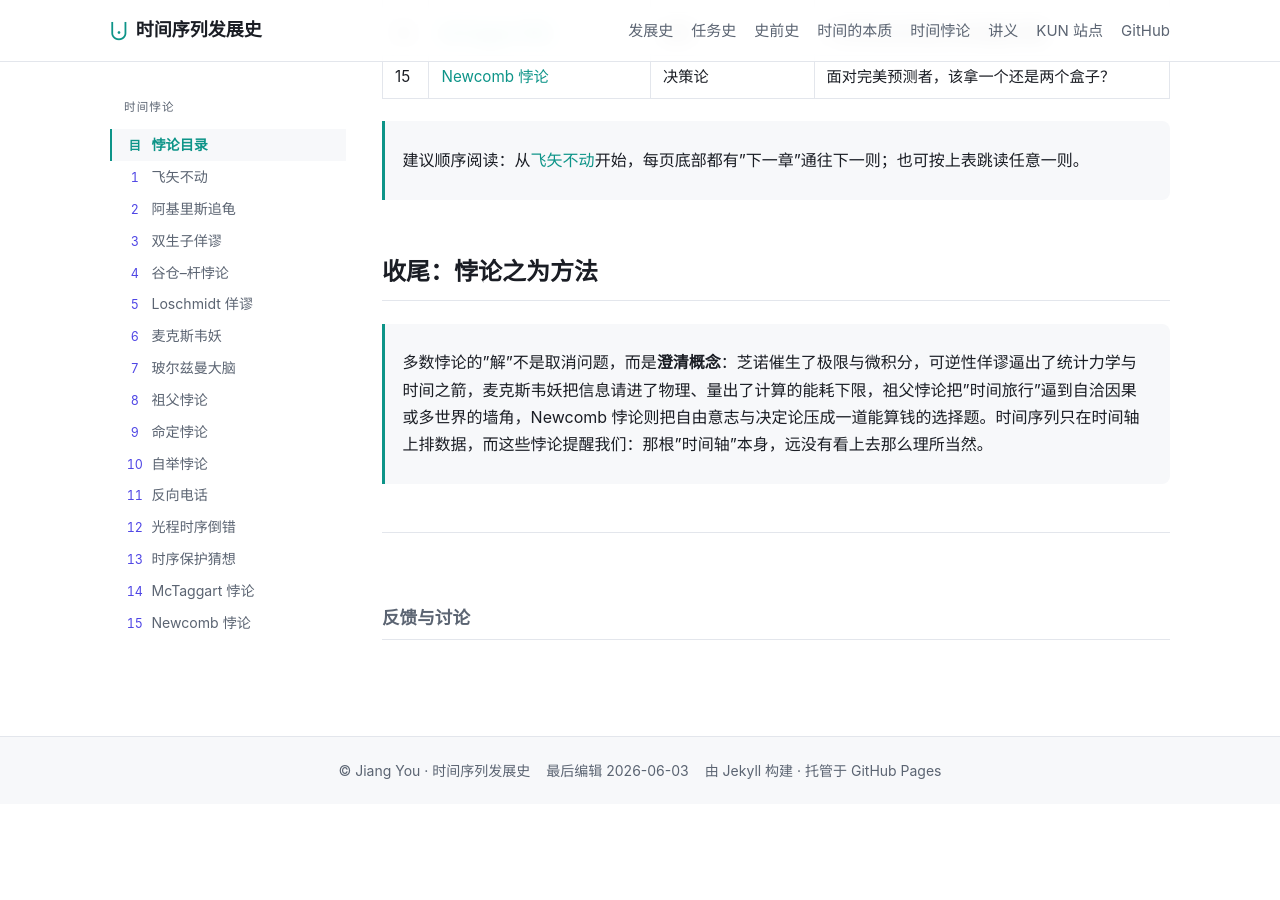
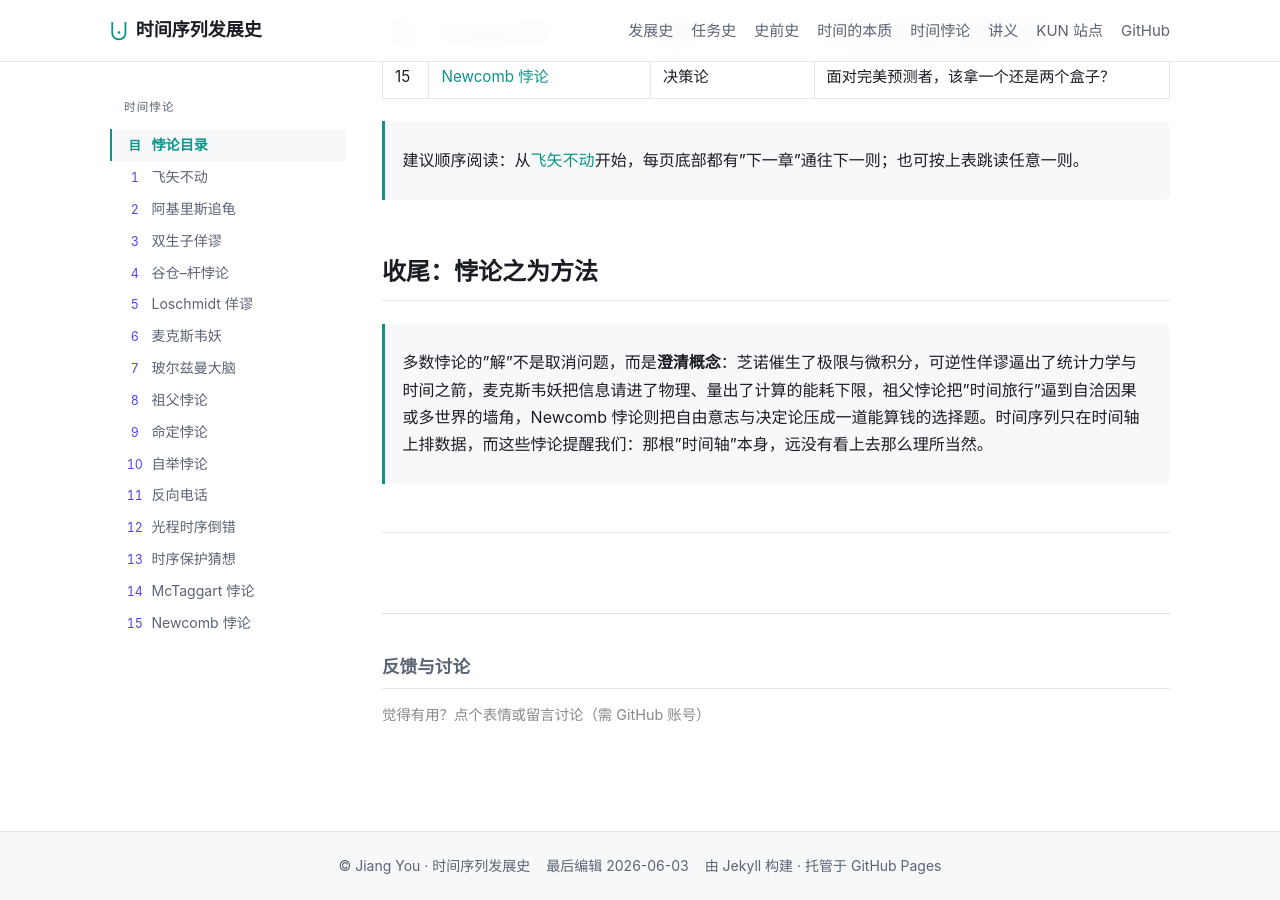
Before and after one commit to JiangYou2025/kun, a Jekyll site: the page built from paradoxes.md, in a window 1280 px wide and 900 px high, scrolled down 1171 px. Built offline with Jekyll 4.4.1, drawn with Linux system fonts in a browser that asks for light colours; comment, search, counter and statistics services are not loaded; before the commit the page ends 1975 px from its top, so only the background shows below that.

Commit message:
Add Giscus reactions & comments section to history layout
- Reactions (likes, hearts, etc.) + comments via GitHub Discussions
- Repo ID filled in, category ID pending Discussions enablement

Co-Authored-By: Claude Opus 4.6 (1M context) <noreply@anthropic.com>

```diff
--- a/_layouts/history.html
+++ b/_layouts/history.html
@@ -152,10 +152,12 @@
     {% endif %}
 
     <section class="page-reactions" id="reactions">
-      <h2>反馈与讨论</h2>
+      <hr style="margin:3rem 0 2rem;border:none;border-top:1px solid #e0e0e0">
+      <h2 style="margin-bottom:.5rem">反馈与讨论</h2>
+      <p style="color:#888;font-size:.9rem;margin-bottom:1.5rem">觉得有用？点个表情或留言讨论（需 GitHub 账号）</p>
       <script src="https://giscus.app/client.js"
         data-repo="JiangYou2025/kun"
-        data-repo-id=""
+        data-repo-id="R_kgDOStMZRw"
         data-category="General"
         data-category-id=""
         data-mapping="pathname"
```
